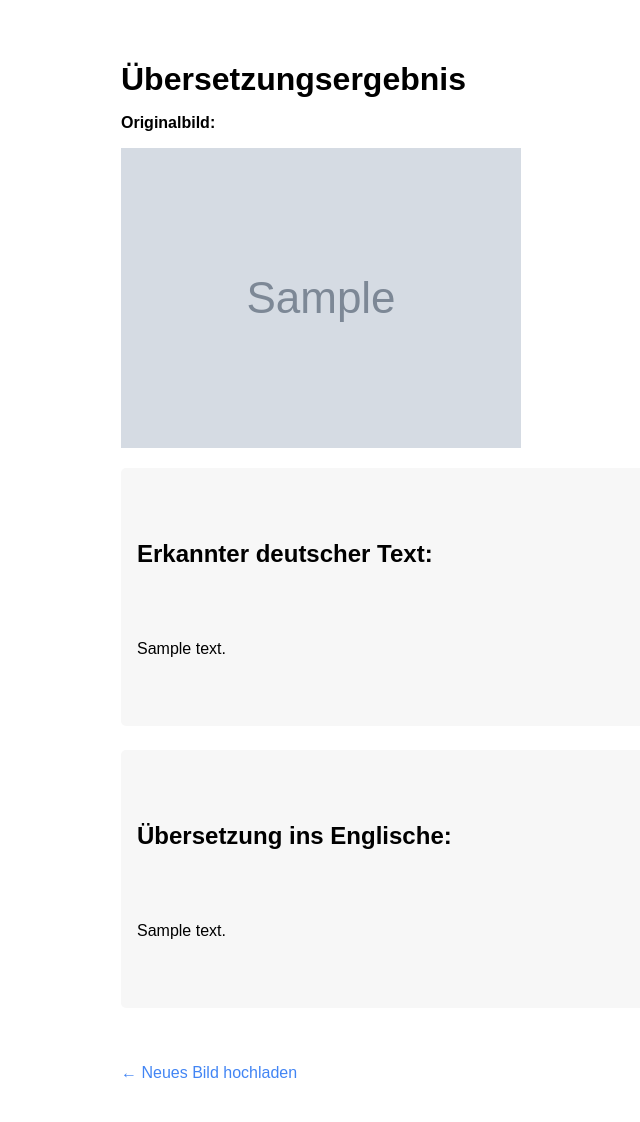
After one commit to mimosli/photo-translator, a Flask app: template templates/result.html in a window 1280 px wide. The commit adds this page. Shown: the whole page, without its empty margins (119-759 px from the left). Run offline with Flask 3, Linux system fonts and the light colour scheme; the template is opened without the code that fills it: most values are stand-ins (such as "Sample title", 1, 10 or a date in 2020); grey boxes marked "Sample" are stand-in pictures.

Commit message:
second translate success output in ui

```diff
--- a/app.py
+++ b/app.py
@@ -1,14 +1,15 @@
 print('hello world')
 
-from flask import Flask, request, jsonify, redirect, render_template, send_from_directory
+from flask import Flask, request, jsonify, redirect, render_template, send_from_directory, url_for
 import os
 from ocr import extract_text
 from translate import translate_with_deepl  # or use translate_with_gpt
 from PIL import Image
 
+
 app = Flask(__name__)
 
-UPLOAD_FOLDER = 'static/uploads'
+UPLOAD_FOLDER = os.path.join("static", "uploads")
 app.config['UPLOAD_FOLDER'] = UPLOAD_FOLDER
 os.makedirs(UPLOAD_FOLDER, exist_ok=True)
 
@@ -16,51 +17,46 @@ os.makedirs(UPLOAD_FOLDER, exist_ok=True)
 #def index():
 #    return 'It works, yeyy!'
 
-@app.route('/')
+@app.route("/")
 def upload_form():
-    return render_template('upload.html')
-
-@app.route('/upload', methods=['POST'])
-def upload_image():
-    if 'image' not in request.files:
-        return "No file part", 400
-    file = request.files['image']
-    if file.filename == '':
-        return "No selected file", 400
-
-    filepath = os.path.join(app.config['UPLOAD_FOLDER'], file.filename)
-    file.save(filepath)
-
-    # Process the image
-    img = Image.open(filepath)
-    img = img.convert('L')  # Example: convert to grayscale
-    processed_path = os.path.join(app.config['UPLOAD_FOLDER'], 'processed_' + file.filename)
-    img.save(processed_path)
-
-    return f'''
-    <h1>Image processed!</h1>
-    <p>Original:</p>
-    <img src="/static/uploads/{file.filename}" width="300">
-    <p>Processed:</p>
-    <img src="/static/uploads/processed_{file.filename}" width="300">
-    '''
+    """
+    Zeigt das HTML-Formular zum Hochladen.
+    """
+    return render_template("upload.html")
 
 @app.route("/translate", methods=["POST"])
 def translate_image():
-    if 'image' not in request.files:
-        return jsonify({"error": "No image uploaded"}), 400
+    """
+    Empfängt das Hochlade-Formular, speichert das Bild,
+    führt OCR aus und übersetzt den Text.
+    Dann wird result.html gerendert.
+    """
+    if "image" not in request.files:
+        return "No file part", 400
 
-    image = request.files['image']
-    filepath = os.path.join(UPLOAD_FOLDER, image.filename)
-    image.save(filepath)
+    file = request.files["image"]
+    if file.filename == "":
+        return "No selected file", 400
 
-    german_text = extract_text(filepath)
-    translated_text = translate_with_deepl(german_text)  # or translate_with_gpt
+    # Speichere das Originalbild
+    filename = file.filename
+    filepath = os.path.join(app.config["UPLOAD_FOLDER"], filename)
+    file.save(filepath)
 
-    return jsonify({
-        "original_text": german_text.strip(),
-        "translated_text": translated_text.strip()
-    })
+    # OCR: Deutschen Text erkennen
+    german_text = extract_text(filepath).strip()
+
+    # Übersetzen lassen (DeepL)
+    translated_text = translate_with_deepl(german_text).strip()
+
+    # Bereite Daten für das Template vor
+    return render_template(
+        "result.html",
+        original_image=url_for("static", filename=f"uploads/{filename}"),
+        extracted_text=german_text,
+        translated_text=translated_text
+    )
 
 if __name__ == "__main__":
-    app.run(host="0.0.0.0", port=5001)
+    # Im Debug-Modus laufen lassen, Port 5001 (oder 5000)
+    app.run(host="0.0.0.0", port=5001, debug=True)
--- /dev/null
+++ b/templates/result.html
@@ -0,0 +1,58 @@
+<!DOCTYPE html>
+<html>
+<head>
+    <meta charset="utf-8" />
+    <title>Übersetzungsergebnis</title>
+    <style>
+        body {
+            font-family: sans-serif;
+            padding: 2rem;
+        }
+        .container {
+            max-width: 800px;
+            margin: auto;
+        }
+        .image-display {
+            margin-bottom: 1rem;
+        }
+        .text-box {
+            background-color: #f7f7f7;
+            padding: 1rem;
+            border-radius: 5px;
+            margin-bottom: 1.5rem;
+            white-space: pre-wrap; /* Zeilenumbrüche sichtbar machen */
+        }
+        h1 {
+            margin-bottom: 1rem;
+        }
+        a.back-link {
+            text-decoration: none;
+            color: #4285f4;
+            margin-top: 2rem;
+            display: inline-block;
+        }
+    </style>
+</head>
+<body>
+    <div class="container">
+        <h1>Übersetzungsergebnis</h1>
+
+        <div class="image-display">
+            <p><strong>Originalbild:</strong></p>
+            <img src="{{ original_image }}" alt="Hochgeladenes Bild" width="400">
+        </div>
+
+        <div class="text-box">
+            <h2>Erkannter deutscher Text:</h2>
+            <p>{{ extracted_text }}</p>
+        </div>
+
+        <div class="text-box">
+            <h2>Übersetzung ins Englische:</h2>
+            <p>{{ translated_text }}</p>
+        </div>
+
+        <a href="{{ url_for('upload_form') }}" class="back-link">&larr; Neues Bild hochladen</a>
+    </div>
+</body>
+</html>
--- a/templates/upload.html
+++ b/templates/upload.html
@@ -1,6 +1,7 @@
 <!DOCTYPE html>
 <html>
 <head>
+    <meta charset="utf-8" />
     <title>Upload Image</title>
     <style>
         body {
@@ -43,11 +44,11 @@
 <body>
     <div class="upload-container">
         <h1>Upload an Image</h1>
-        <form method="POST" action="/upload" enctype="multipart/form-data">
+        <form method="POST" action="{{ url_for('translate_image') }}" enctype="multipart/form-data">
             <label for="file-upload" class="upload-label">Choose Image</label>
             <input id="file-upload" type="file" name="image" accept="image/*" required>
             <br>
-            <input class="submit-btn" type="submit" value="Upload & Process">
+            <input class="submit-btn" type="submit" value="Upload & Translate">
         </form>
     </div>
 </body>
```
Also changed, not shown: ocr.py (+8 -6 lines), translate.py (+23 -15 lines), static/uploads/Screenshot 2025-05-26 175023.png (added).
